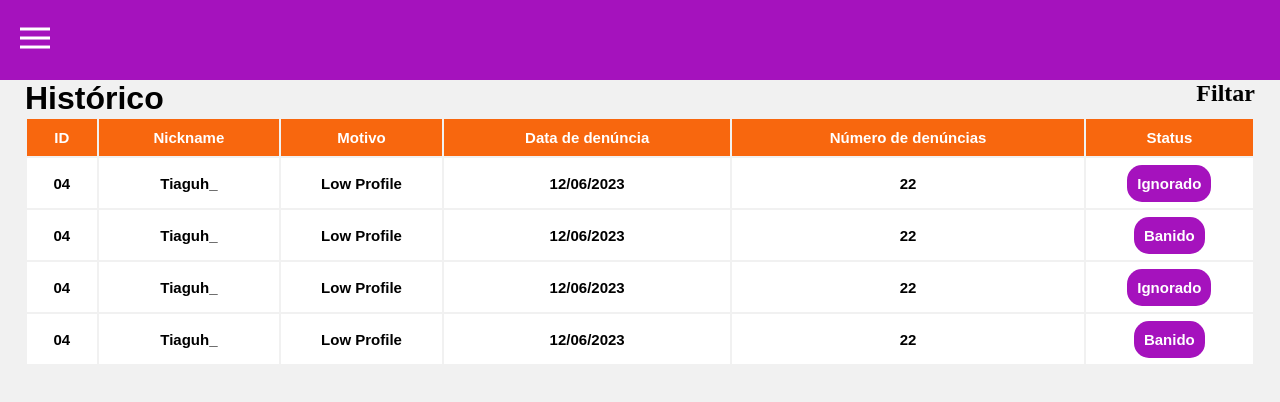
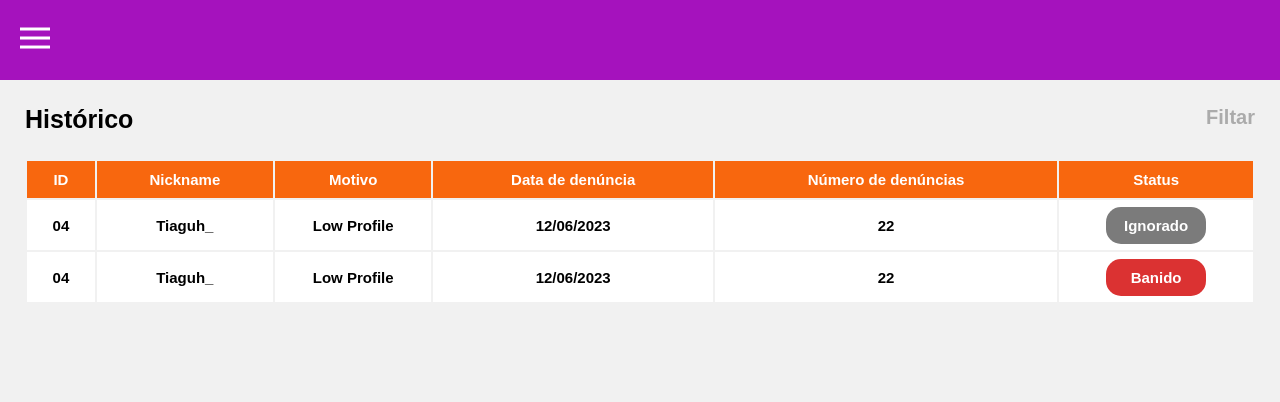
Before and after one commit to Tiaguh/Imovim-Administrator, a React (Create React App) app: page /historico in a window 1280 px wide. Shown: the top 402 px of the page. Built offline with nearby package versions, Linux system fonts and the light colour scheme.

Commit message:
creating modals and fixing bugs

```diff
--- a/src/App.css
+++ b/src/App.css
@@ -7,3 +7,7 @@
 h1{
   font-family: sans-serif;
 }
+
+h2{
+  font-family: sans-serif;
+}
--- a/src/Pages/Historic/Historic.css
+++ b/src/Pages/Historic/Historic.css
@@ -0,0 +1,99 @@
+.filter-options-historic {
+    width: 200px;
+    height: 200px;
+
+    display: flex;
+    flex-direction: column;
+    justify-content: center;
+    align-items: flex-start;
+
+    padding: 10px;
+
+    background-color: #710383;
+
+    border-radius: 15px;
+
+    gap: 10px;
+
+    position: absolute;
+    top: 140px;
+    right: 5px;
+}
+
+.filter-options-historic h1{
+    color: #FFF;
+
+    font-size: 18px;
+}
+
+table {
+    width: 100%;
+}
+
+.title-table {
+    width: 100%;
+
+    background-color: #F8670E;
+}
+
+.title-table th {
+    color: #FFF;
+    text-align: center;
+
+    font-weight: 600;
+    font-family: Arial, Helvetica, sans-serif;
+    font-size: 15px;
+
+    padding: 10px;
+}
+
+.value-table {
+    width: 100%;
+
+    background-color: #FFF;
+}
+
+.value-table td{
+    color: #000;
+    text-align: center;
+
+    font-weight: 600;
+    font-family: Arial, Helvetica, sans-serif;
+    font-size: 15px;
+
+    height: 50px;
+}
+
+.value-table .ban-button{
+    width: 100px;
+
+    color: #FFF;
+
+    background-color: #DB3232;
+
+    font-weight: 600;
+    font-family: Arial, Helvetica, sans-serif;
+    font-size: 15px;
+
+    padding: 10px;
+    border-radius: 15px;
+
+    border: none;
+}
+
+.value-table .ignorate-button {
+    width: 100px;
+
+    color: #FFF;
+
+    background-color: #7B7B7B;
+
+    font-weight: 600;
+    font-family: Arial, Helvetica, sans-serif;
+    font-size: 15px;
+
+    padding: 10px;
+    border-radius: 15px;
+
+    border: none;
+}
--- a/src/Pages/Historic/Historic.jsx
+++ b/src/Pages/Historic/Historic.jsx
@@ -1,9 +1,11 @@
-import React from 'react';
-import './Historic.css';
+import React, { useState } from 'react';
+import "./Historic.css"
 
-import NavBar from '../../components/NavBar/NavBar'
+import NavBar from '../../components/NavBar/NavBar';
 
 export default function Historic() {
+  const [visibleFilter, setVisibleFilter] = useState(false);
+
   return (
     <div>
 
@@ -11,9 +13,47 @@ export default function Historic() {
 
       <div className="posts-complaint-container">
 
-        <div className='post-complaint-title'>
-          <h1>Histórico</h1>
-          <h2>Filtar</h2>
+        <div className="post-complaint-title">
+
+          <div className='icon-container'>
+
+            <h1>Histórico</h1>
+
+          </div>
+
+          <div className='filter-container'>
+
+            <button onClick={() => setVisibleFilter(!visibleFilter)}>
+              <h2>Filtar</h2>
+            </button>
+
+            {visibleFilter && (
+              <div className='filter-options-historic'>
+                <button>
+                  <h1>Mais recentes</h1>
+                </button>
+
+                <button>
+                  <h1>Mais antigas</h1>
+                </button>
+
+                <button>
+                  <h1>Mais denunciados</h1>
+                </button>
+
+                <button>
+                  <h1>Banidos</h1>
+                </button>
+
+                <button>
+                  <h1>Ignorados</h1>
+                </button>
+
+              </div>
+            )}
+
+          </div>
+
         </div>
 
         <table>
@@ -32,7 +72,7 @@ export default function Historic() {
             <td>Low Profile</td>
             <td>12/06/2023</td>
             <td>22</td>
-            <td><button>Ignorado</button></td>
+            <td><button className='ignorate-button'>Ignorado</button></td>
           </tr>
 
           <tr className='value-table'>
@@ -41,25 +81,7 @@ export default function Historic() {
             <td>Low Profile</td>
             <td>12/06/2023</td>
             <td>22</td>
-            <td><button>Banido</button></td>
-          </tr>
-
-          <tr className='value-table'>
-            <td>04</td>
-            <td>Tiaguh_</td>
-            <td>Low Profile</td>
-            <td>12/06/2023</td>
-            <td>22</td>
-            <td><button>Ignorado</button></td>
-          </tr>
-
-          <tr className='value-table'>
-            <td>04</td>
-            <td>Tiaguh_</td>
-            <td>Low Profile</td>
-            <td>12/06/2023</td>
-            <td>22</td>
-            <td><button>Banido</button></td>
+            <td><button className='ban-button'>Banido</button></td>
           </tr>
 
         </table>
--- a/src/Pages/PostsPendent/PostsPendent.css
+++ b/src/Pages/PostsPendent/PostsPendent.css
@@ -24,6 +24,114 @@
 
     display: flex;
     justify-content: space-between;
+    align-items: center;
+
+    margin-top: 25px;
+    margin-bottom: 25px;
+}
+
+.post-complaint-title h1 {
+    font-size: 25px;
+
+    color: #000;
+}
+
+.post-complaint-title h2 {
+    font-size: 20px;
+
+    color: #ABABAB;
+}
+
+.icon-container {
+    display: flex;
+    flex-direction: row;
+    align-items: center;
+
+    gap: 15px;
+}
+
+.icon-container button {
+    border: none;
+    background-color: transparent;
+
+    display: flex;
+    flex-direction: row;
+    align-items: center;
+
+    gap: 15px;
+
+    cursor: pointer;
+}
+
+.icon-container .icon {
+    width: 0;
+    height: 0;
+    border-left: 7px solid transparent;
+    border-right: 7px solid transparent;
+    border-top: 7px solid #000;
+}
+
+.options {
+    width: 200px;
+    height: 80px;
+
+    display: flex;
+    flex-direction: column;
+    justify-content: center;
+    align-items: flex-start;
+
+    padding: 10px;
+
+    background-color: #710383;
+
+    border-radius: 15px;
+
+    gap: 5px;
+
+    position: absolute;
+    top: 140px;
+    left: 20px;
+}
+
+.options h1{
+    color: #FFF;
+
+    font-size: 18px;
+}
+
+.filter-container button{
+    background-color: transparent;
+    border: none;
+
+    cursor: pointer;
+}
+
+.filter-options {
+    width: 200px;
+    height: 120px;
+
+    display: flex;
+    flex-direction: column;
+    justify-content: center;
+    align-items: flex-start;
+
+    padding: 10px;
+
+    background-color: #710383;
+
+    border-radius: 15px;
+
+    gap: 10px;
+
+    position: absolute;
+    top: 140px;
+    right: 5px;
+}
+
+.filter-options h1{
+    color: #FFF;
+
+    font-size: 18px;
 }
 
 table {
@@ -65,6 +173,8 @@ table {
 }
 
 .value-table button{
+    width: 100px;
+
     color: #FFF;
 
     background-color: #A512BD;
@@ -77,4 +187,84 @@ table {
     border-radius: 15px;
 
     border: none;
+
+    cursor: pointer;
 }
+
+/* modal */
+
+.title-post {
+    width: 100%;
+
+    display: flex;
+    flex-direction: row;
+    align-items: center;
+
+    gap: 15px;
+
+    margin-bottom: 25px;
+}
+
+.foto-container {
+    width: 80px;
+    height: 80px;
+
+    background-color: #D9D9D9;
+
+    border-radius: 50px;
+}
+
+.title-post h1 {
+    font-size: 22px;
+}
+
+.post {
+    width: 500px;
+    height: 200px;
+
+    background-color: #D9D9D9;
+}
+
+.close-modal-container {
+    width: 100%;
+
+    display: flex;
+    justify-content: center;
+
+    margin-top: 15px;
+    margin-bottom: 15px;
+}
+
+.close-modal {
+    border: none;
+
+    width: 150px;
+    height: 40px;
+
+    background-color: #DB3232;
+
+    border-radius: 25px;
+
+    color: #FFF;
+    font-size: 16px;
+    font-weight: bold;
+}
+
+.ignorate-button-modal {
+    position: absolute;
+    right: 10px;
+    bottom: 10px;
+
+    border: none;
+
+    width: 100px;
+    height: 40px;
+
+    background-color: #7B7B7B;
+
+    border-radius: 25px;
+
+    color: #FFF;
+    font-size: 16px;
+    font-weight: bold;
+}
--- a/src/Pages/PostsPendent/PostsPendent.jsx
+++ b/src/Pages/PostsPendent/PostsPendent.jsx
@@ -1,9 +1,15 @@
-import React from 'react';
+import React, { useState } from 'react';
 import './PostsPendent.css';
 
-import NavBar from '../../components/NavBar/NavBar'
+import NavBar from '../../components/NavBar/NavBar';
+import Modal from '../../components/Modal/Modal';
 
 export default function PostsPendent() {
+  const [visible, setVisible] = useState(false);
+  const [visibleFilter, setVisibleFilter] = useState(false);
+
+  const [openModal, setOpenModal] = useState(false)
+
   return (
     <div>
 
@@ -11,8 +17,56 @@ export default function PostsPendent() {
 
       <div className="posts-complaint-container">
 
-        <h1>Pendentes</h1>
-        <h2>Filtar</h2>
+        <div className="post-complaint-title">
+
+          <div className='icon-container'>
+
+            <button onClick={() => setVisible(!visible)}>
+              <h1>Pendentes</h1>
+
+              <div className="icon" />
+            </button>
+
+            {visible && (
+              <div className='options'>
+                <button>
+                  <h1>Usuários</h1>
+                </button>
+
+                <button>
+                  <h1>Posts</h1>
+                </button>
+              </div>
+            )}
+
+          </div>
+
+          <div className='filter-container'>
+
+            <button onClick={() => setVisibleFilter(!visibleFilter)}>
+              <h2>Filtar</h2>
+            </button>
+
+            {visibleFilter && (
+              <div className='filter-options'>
+                <button>
+                  <h1>Mais recentes</h1>
+                </button>
+
+                <button>
+                  <h1>Mais antigas</h1>
+                </button>
+
+                <button>
+                  <h1>Mais denunciados</h1>
+                </button>
+
+              </div>
+            )}
+
+          </div>
+
+        </div>
 
         <table>
           <tr className='title-table'>
@@ -30,7 +84,7 @@ export default function PostsPendent() {
             <td>Low Profile</td>
             <td>12/06/2023</td>
             <td>22</td>
-            <td><button>Ver Post</button></td>
+            <td><button onClick={() => setOpenModal(true)}>Ver Post</button></td>
           </tr>
 
           <tr className='value-table'>
@@ -39,7 +93,7 @@ export default function PostsPendent() {
             <td>Low Profile</td>
             <td>12/06/2023</td>
             <td>22</td>
-            <td><button>Ver Post</button></td>
+            <td><button onClick={() => setOpenModal(true)}>Ver Post</button></td>
           </tr>
 
           <tr className='value-table'>
@@ -48,7 +102,7 @@ export default function PostsPendent() {
             <td>Low Profile</td>
             <td>12/06/2023</td>
             <td>22</td>
-            <td><button>Ver Post</button></td>
+            <td><button onClick={() => setOpenModal(true)}>Ver Post</button></td>
           </tr>
 
           <tr className='value-table'>
@@ -57,13 +111,31 @@ export default function PostsPendent() {
             <td>Low Profile</td>
             <td>12/06/2023</td>
             <td>22</td>
-            <td><button>Ver Post</button></td>
+            <td><button onClick={() => setOpenModal(true)}>Ver Post</button></td>
           </tr>
 
         </table>
 
       </div>
 
+      <div>
+        <Modal isOpen={openModal} setModalOpen={() => setOpenModal(!openModal)}>
+
+          <div className='title-post'>
+            <div className='foto-container' />
+            <h1>Nome Sobrenome</h1>
+          </div>
+
+          <div className="post" />
+
+          <div className='close-modal-container'>
+            <button className='close-modal'>Ocultar Post</button>
+          </div>
+          <button className='ignorate-button-modal'>Ignorar</button>
+
+        </Modal>
+      </div>
+
     </div>
   )
 }
--- /dev/null
+++ b/src/components/Modal/Modal.jsx
@@ -0,0 +1,44 @@
+import React from 'react'
+
+
+const BACKGROUND_STYLE = {
+  position: 'fixed',
+  top: '0',
+  bottom: '0',
+  left: '0',
+  right: '0',
+  backgroundColor: 'rgb(0,0,0, 0.7)',
+  zIndex: '1000'
+}
+
+const MODAL_STYLE = {
+  position: 'fixed',
+  top: '50%',
+  left: '50%',
+  transform: 'translate(-50%,-50%)',
+  paddingLeft: '15px',
+  paddingRight: '15px',
+  paddingTop: '15px',
+  paddingBottom: '15px',
+  backgroundColor: '#fff',
+  borderRadius: '10px',
+  color: 'black'
+}
+
+export default function Modal({ isOpen, setModalOpen, children }) {
+  if (isOpen) {
+    return (
+      <div style={BACKGROUND_STYLE}>
+        <div style={MODAL_STYLE}>
+          <div style={{ cursor: 'pointer'}} onClick={setModalOpen}>
+            {/* x */}
+          </div>
+          <div>{children}</div>
+          <button onClick={setModalOpen}>Fechar</button>
+        </div>
+      </div>
+    )
+  }
+
+  return null
+}
--- a/src/components/NavBar/NavBar.css
+++ b/src/components/NavBar/NavBar.css
@@ -101,6 +101,10 @@ header {
 
     margin-top: 15px;
     margin-bottom: 15px;
+
+    border-radius: 100px;
+
+    background-color: #D9D9D9;
 }
 
 .img {
--- a/src/components/NavBar/NavBar.jsx
+++ b/src/components/NavBar/NavBar.jsx
@@ -55,11 +55,10 @@ function Navbar() {
             <div className="pessoal-info-container">
 
               <div className="img-container" >
-                <img className="img" src="https://firebasestorage.googleapis.com/v0/b/tcc-firebase-c1952.appspot.com/o/profileImage%2F1684366290357%2F0.9513496802173749?alt=media&token=4ec2f388-5173-41e4-8f73-409c1b90e852" />
               </div>
 
               <div className="name-container">
-                <h1>Luis</h1>
+                <h1>Nome</h1>
               </div>
 
             </div>
```
Also changed, not shown: src/Pages/Historic/img/seta.png (added), src/Pages/PostsPendent/img/seta.png (added).
